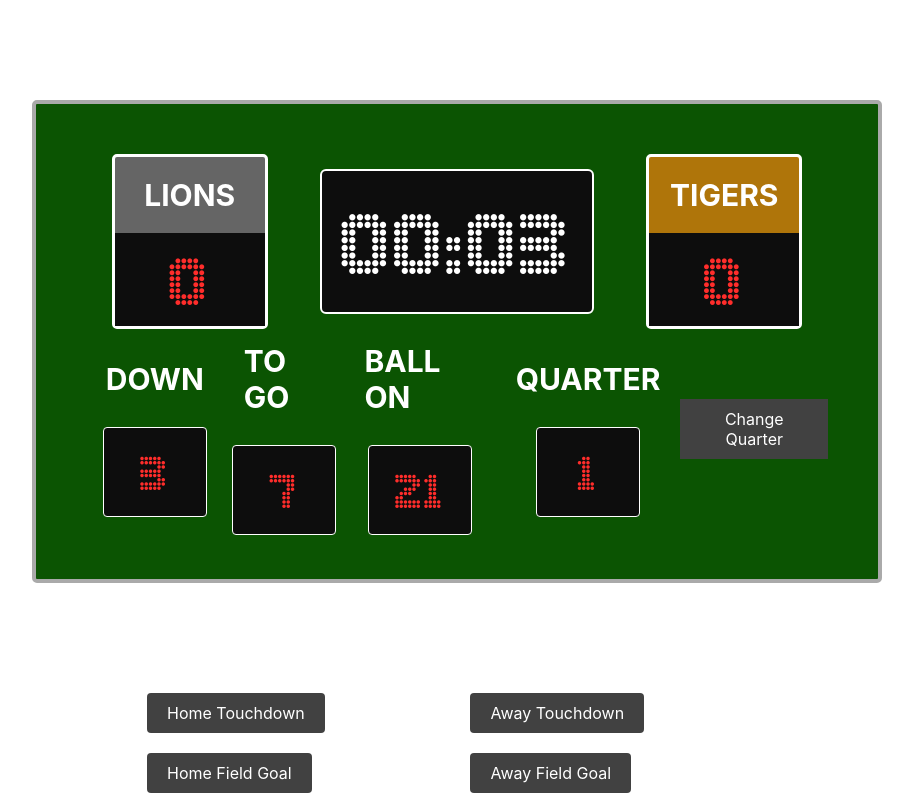
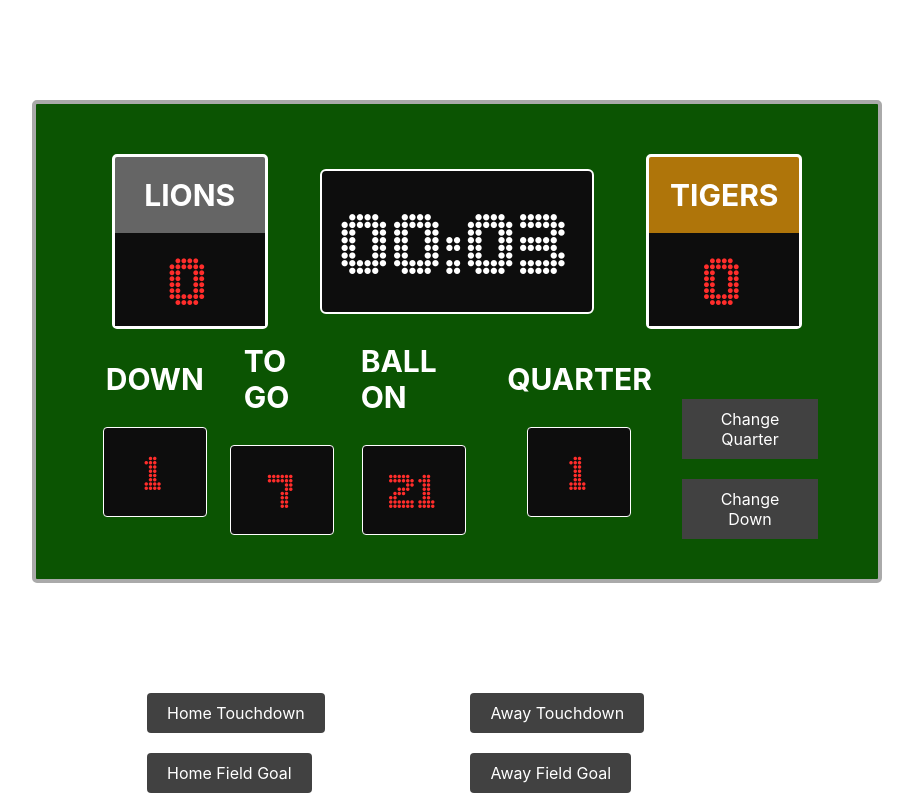
Before and after one commit to bloominstituteoftechnology/react-american-football-scoreboard, a React (Create React App) app: page / in a window 1280 px wide. Shown: the whole page, without its empty margins (183-1096 px from the left). Built offline with nearby package versions, Linux system fonts and the light colour scheme.

Commit message:
Button styling

```diff
--- a/src/App.css
+++ b/src/App.css
@@ -106,6 +106,17 @@
   border: 1px solid white;
 }
 
+.scoreboard_buttons {
+  display: flex;
+  flex-direction: column;
+  align-items: flex-end;
+  margin-top: 8rem;
+}
+
+.scoreboard_buttons button {
+  margin: 1rem;
+}
+
 .buttons {
   width: 50%;
   margin: 0 auto;
--- a/src/BottomRow.js
+++ b/src/BottomRow.js
@@ -3,20 +3,29 @@ import "./App.css";
 
 const BottomRow = () => {
   const [quarter, setQuarter] = useState(1);
+  const [down, setDown] = useState(1);
 
   const changeQuarter = () => {
     if (quarter <= 3) {
       setQuarter(quarter + 1);
     } else {
-      setQuarter(1)
+      setQuarter(1);
     }
-  }
+  };
+
+  const changeDown = () => {
+    if (down <= 3) {
+      setDown(down + 1);
+    } else {
+      setDown(1);
+    }
+  };
 
   return (
     <div className="bottomRow">
       <div className="down">
         <h3 className="down__title">Down</h3>
-        <div className="down__value">3</div>
+        <div className="down__value">{down}</div>
       </div>
       <div className="toGo">
         <h3 className="toGo__title">To Go</h3>
@@ -30,7 +39,10 @@ const BottomRow = () => {
         <h3 className="quarter__title">Quarter</h3>
         <div className="quarter__value">{quarter}</div>
       </div>
-      <button className="quarter_button" onClick={changeQuarter}>Change Quarter</button>
+      <div className="scoreboard_buttons">
+        <button onClick={changeQuarter}>Change Quarter</button>
+        <button onClick={changeDown}>Change Down</button>
+      </div>
     </div>
   );
 };
```
